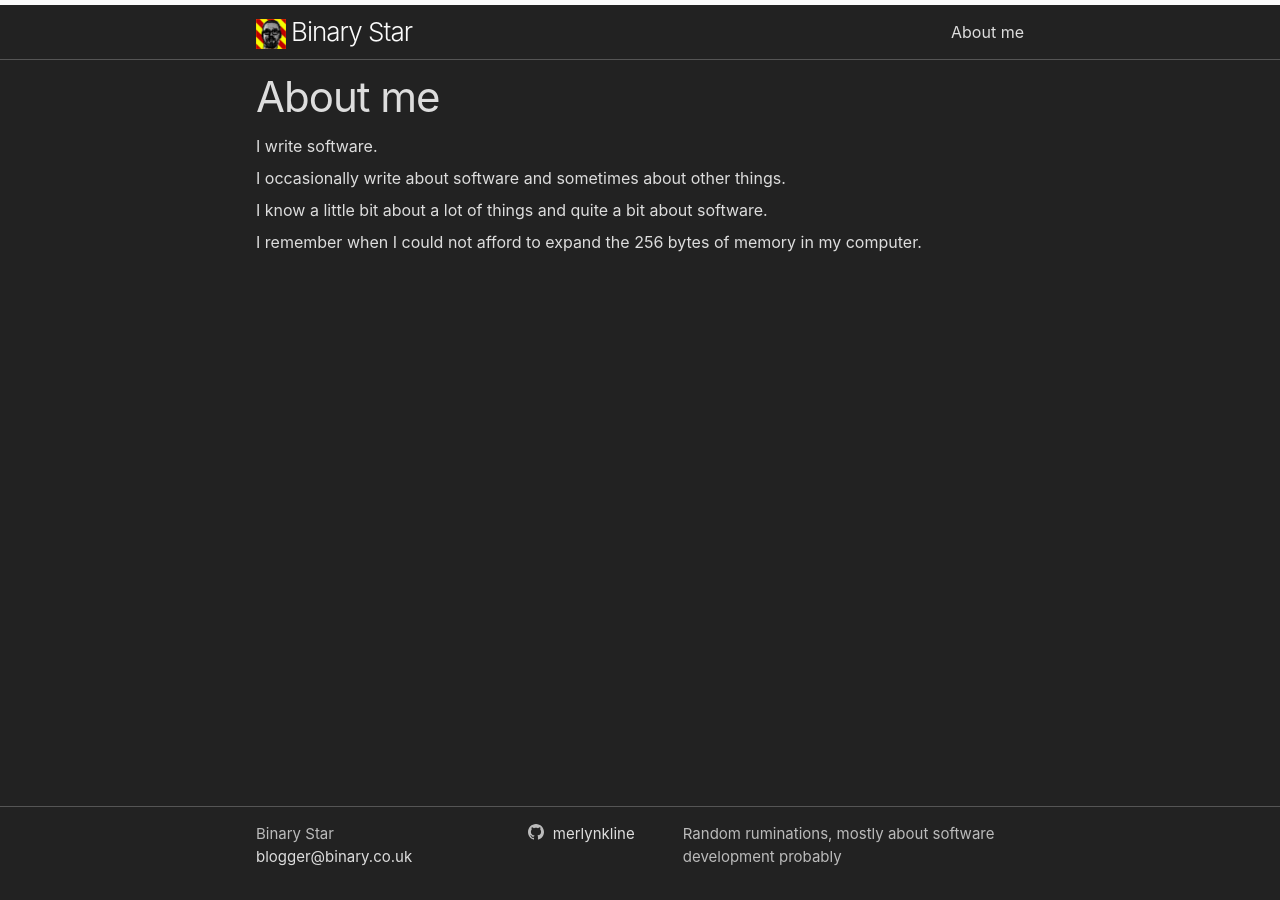
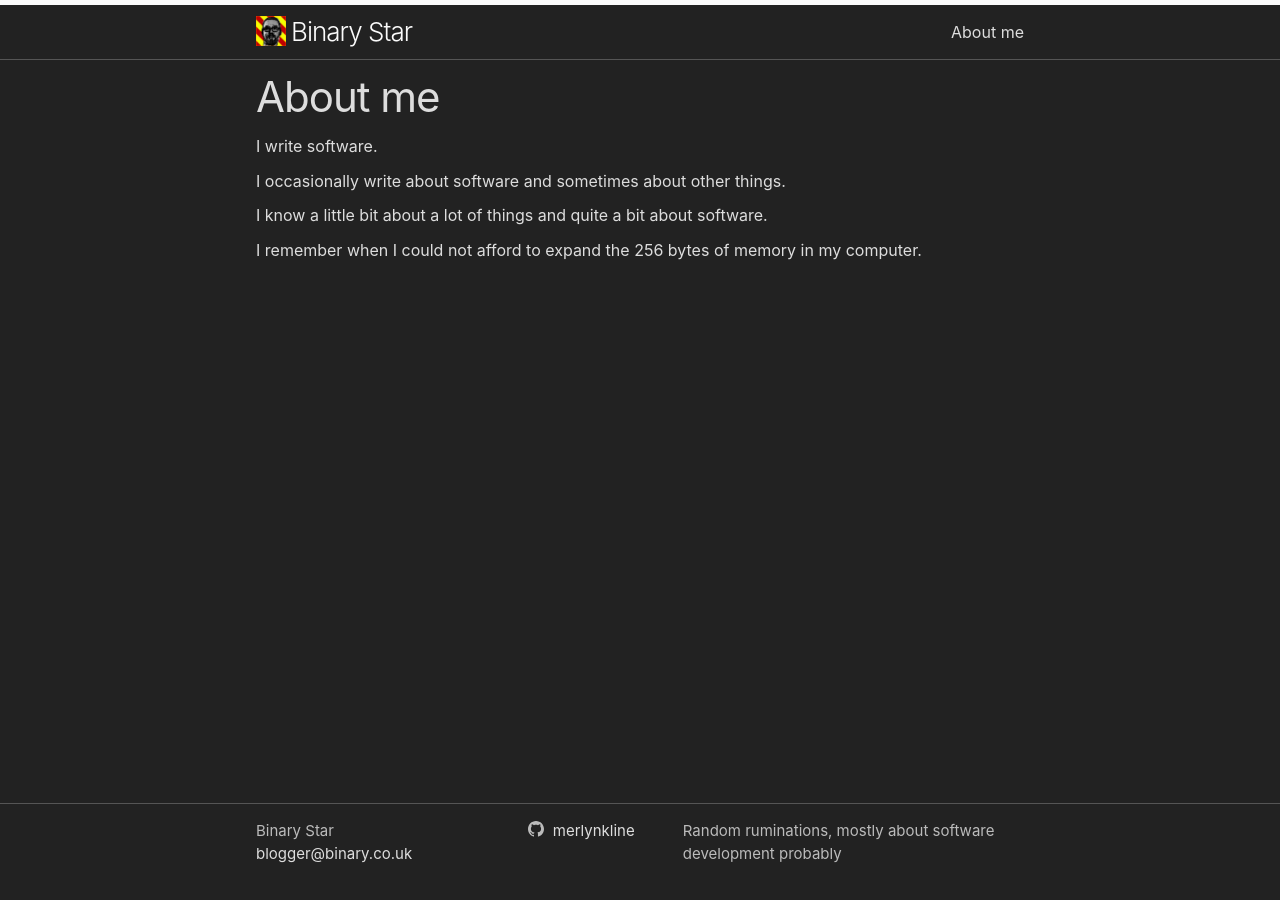
Before and after one commit to merlynkline/merlynkline.github.io, a Jekyll site: the page built from about.markdown, in a window 1280 px wide. Built offline with Jekyll 4.4.1, drawn with Linux system fonts in a browser that asks for light colours.

Commit message:
Minor layout tweaks

```diff
--- a/_includes/header.html
+++ b/_includes/header.html
@@ -3,8 +3,7 @@
   <div class="wrapper">
     {%- assign default_paths = site.pages | map: "path" -%}
     {%- assign page_paths = site.header_pages | default: default_paths -%}
-    <a class="site-title" rel="author" href="{{ "/" | relative_url }}">
-      <img src="/assets/images/Avatar.png" style="display: inline-block; max-height: 30px; margin: 0 5px 0 0;">{{ site.title | escape }}</a>
+    <a class="site-title" rel="author" href="{{ "/" | relative_url }}"><img src="/assets/images/Avatar.png" style="display: inline-block; max-height: 30px; margin: 0 5px 5px 0; vertical-align: middle;">{{ site.title | escape }}</a>
 
     {%- if page_paths -%}
     <nav class="site-nav">
--- a/_sass/minima/_base.scss
+++ b/_sass/minima/_base.scss
@@ -34,14 +34,15 @@ body {
  * Set `margin-bottom` to maintain vertical rhythm
  */
 h1, h2, h3, h4, h5, h6,
-p, blockquote, pre,
+blockquote, pre,
 ul, ol, dl, figure,
 %vertical-rhythm {
   margin-bottom: $spacing-unit / 2;
 }
 
-
-
+p {
+  margin-bottom: $spacing-unit * 2 / 3;
+}
 /**
  * `main` element
  */
@@ -56,7 +57,6 @@ main {
  */
 img {
   max-width: 100%;
-  vertical-align: middle;
   margin: auto;
   display: block;
 }
```
